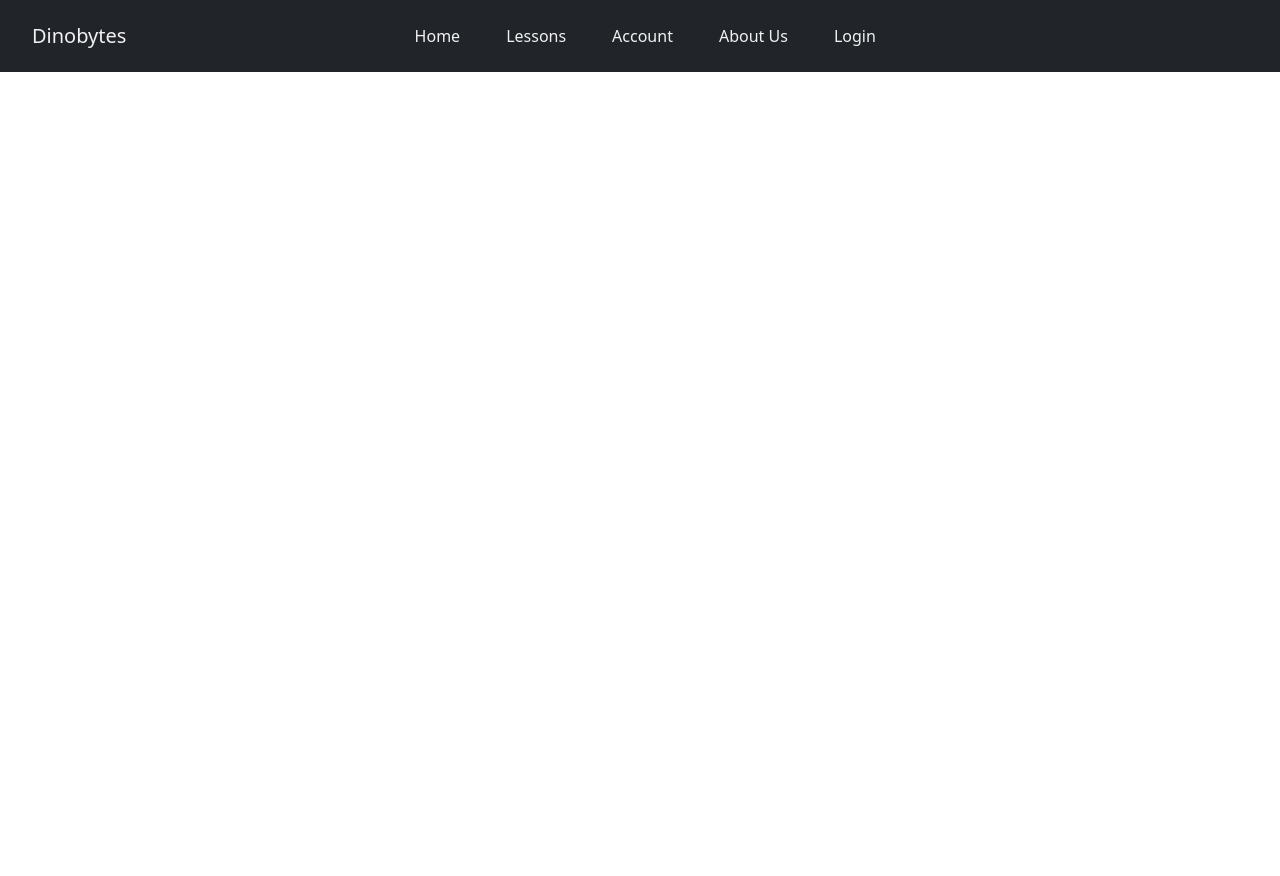
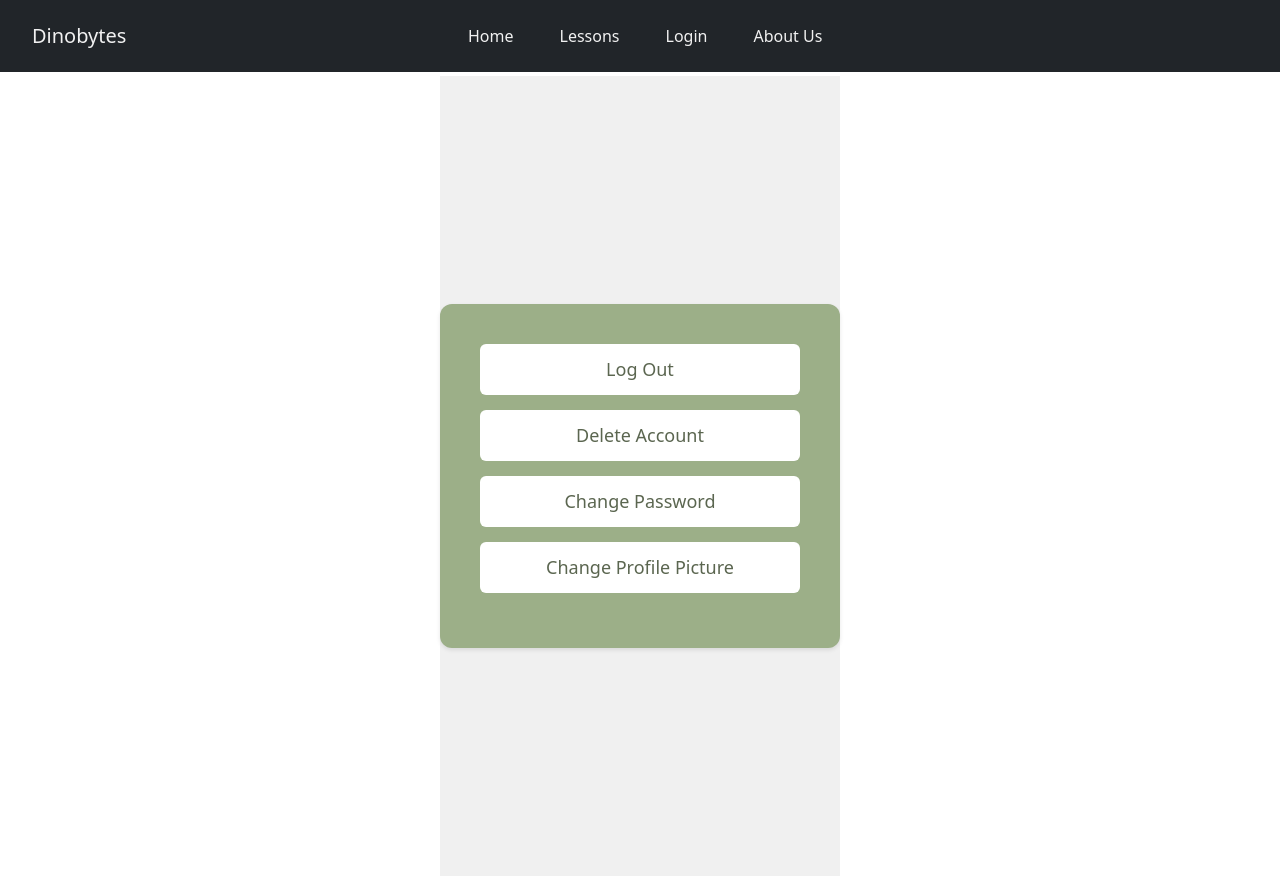
Before and after one commit to MichaelC314/SE-Project, a React (Create React App) app in the folder dinobytes/: page /account in a window 1280 px wide. Before the commit the page ends 800 px from the top, so only its background shows below. Built offline with nearby package versions, Linux system fonts and the light colour scheme.

Commit message:
Added account page, logout and delete account functionality

```diff
--- a/dinobytes/src/scripts/App.js
+++ b/dinobytes/src/scripts/App.js
@@ -8,6 +8,10 @@ import LoginOverlay from './components/LoginOverlay.js';
 import SignUp from './components/SignUp';
 import CppCourse from '../CppCourse/CppCourse';
 import AboutUs from '../AboutUs/AboutUs'; // Import About Us component
+import Account from './components/Account';
+
+import { getDb } from './services/db.mjs';
+import { doc, deleteDoc } from "firebase/firestore";
 
 import cplusplusLogo from '../img/cpp_logo.png';
 import pythonLogo from '../img/python_logo.png';
@@ -16,7 +20,10 @@ import javaLogo from '../img/java_logo.png';
 function App() {
   const [showLogin, setShowLogin] = useState(false);
   const [showSignUp, setShowSignUp] = useState(false);
+  const [isLoggedIn, setIsLoggedIn] = useState(false); //trakcs user's login status
   const navigate = useNavigate();
+  const db = getDb();
+  const [userId, setUserId] = useState(null);
 
   const openSignUp = () => {
     setShowLogin(false);
@@ -33,6 +40,27 @@ function App() {
     setShowSignUp(false);
   };
 
+  const handleLogout = () => {
+    setIsLoggedIn(false); // Update login status
+    navigate('/'); // Redirect to the homepage
+    setTimeout(() => navigate('/'), 0);
+  };
+
+  const deleteAccount = async () => {
+    if (userId) {
+      try {
+        console.log("Attempting to delete user with userId:", userId);
+        await deleteDoc(doc(db, "accountInfo", userId)); // Delete user document
+        handleLogout(); // Log out after deletion
+      } catch (error) {
+        console.error("Error deleting account: ", error);
+        alert("Failed to delete account. Please try again.");
+      }
+    } else {
+      alert("No user ID found.");
+    }
+  };
+
   return (
     <div className="Home">
       {/* Navbar */}
@@ -42,15 +70,28 @@ function App() {
           <Nav className="navbar-nav">
             <Nav.Link as={Link} to="/">Home</Nav.Link>
             <Nav.Link as={Link} to="/lessons">Lessons</Nav.Link>
-            <Nav.Link as={Link} to="/account">Account</Nav.Link>
+            {isLoggedIn ? (
+              <Nav.Link as={Link} to="/account">Account</Nav.Link>
+            ) : (
+              <Nav.Link onClick={openLogin}>Login</Nav.Link>
+            )}
             <Nav.Link as={Link} to="/about-us">About Us</Nav.Link> {/* Added About Us link */}
-            <Nav.Link onClick={openLogin}>Login</Nav.Link>
           </Nav>
         </Container>
       </Navbar>
 
       {/* Modals */}
-      {showLogin && <Login onClose={closeAllModals} onSwitchToSignUp={openSignUp} />}
+      {showLogin && (
+        <Login
+        onClose={closeAllModals}
+        onSwitchToSignUp={openSignUp}
+        onLoginSuccess={(userId) => {
+          setIsLoggedIn(true);
+          setUserId(userId);
+          closeAllModals();
+        }}
+        />
+      )}
       {showSignUp && <SignUp onClose={closeAllModals} />}
 
       {/* Routes */}
@@ -111,6 +152,7 @@ function App() {
           />
           <Route path="/cpp-course" element={<CppCourse />} />
           <Route path="/signup" element={<SignUp />} />
+          <Route path="/account" element={<Account onLogout={handleLogout} onDeleteAccount={deleteAccount} />} />
           <Route path="/about-us" element={<AboutUs />} /> {/* Added About Us route */}
         </Routes>
       </div>
--- /dev/null
+++ b/dinobytes/src/scripts/components/Account.js
@@ -0,0 +1,17 @@
+import React from 'react';
+import '../../styles/Account.css'; // Create a new CSS file for Account-specific styles
+
+function Account({ onLogout, onDeleteAccount }) {
+    return (
+        <div className="account-page">
+        <div className="button-panel">
+            <button className="account-button" onClick={onLogout}>Log Out</button>
+            <button className="account-button" onClick={onDeleteAccount}>Delete Account</button>
+            <button className="account-button">Change Password</button>
+            <button className="account-button">Change Profile Picture</button>
+        </div>
+    </div>
+);
+}
+
+export default Account;
--- a/dinobytes/src/scripts/components/Login.js
+++ b/dinobytes/src/scripts/components/Login.js
@@ -3,7 +3,7 @@ import { getDb } from '../services/db.mjs';
 import { collection, query, where, getDocs } from "firebase/firestore";
 import '../../styles/Main.css';
 
-function Login({ onClose, onSwitchToSignUp }) {
+function Login({ onClose, onSwitchToSignUp, onLoginSuccess  }) {
     const [username, setUsername] = useState('');
     const [password, setPassword] = useState('');
     const [error, setError] = useState('');
@@ -30,8 +30,14 @@ function Login({ onClose, onSwitchToSignUp }) {
             // check documents
             if (!querySnapshot.empty) {
                 alert('Login successful!');
+                console.log("User ID:", username);
+                const userDoc = querySnapshot.docs[0];
+                const userId = userDoc.id;
+                console.log("Retrieved userId on login:", userId);
+                onLoginSuccess(userId); // set login status to true
                 onClose(); // close the login box after success
             } else {
+
                 setError('Invalid username or password');
             }
         } catch (error) {
--- /dev/null
+++ b/dinobytes/src/styles/Account.css
@@ -0,0 +1,40 @@
+/* Centered panel styling for Account page */
+.account-page {
+    display: flex;
+    justify-content: center;
+    align-items: center;
+    height: 100vh; /* Full viewport height for centering */
+    background-color: #f0f0f0; /* Light background for contrast */
+}
+
+/* Enlarged and centered button panel */
+.button-panel {
+    background-color: #9caf88; /* Sage green */
+    width: 400px; /* Increased width for a larger panel */
+    padding: 40px; /* Increased padding for a more substantial look */
+    border-radius: 12px;
+    display: flex;
+    flex-direction: column;
+    align-items: center;
+    box-shadow: 0px 2px 4px rgba(0, 0, 0, 0.1); /* Light shadow */
+}
+
+/* Styling for buttons inside the button panel */
+.account-button {
+    background-color: #ffffff; /* White background for buttons */
+    border: none;
+    color: #5b6650; /* Dark sage text color */
+    font-size: 18px; /* Slightly larger font */
+    padding: 12px 20px;
+    margin-bottom: 15px;
+    cursor: pointer;
+    width: 100%; /* Full width of the button panel */
+    text-align: center;
+    border-radius: 6px;
+    transition: background-color 0.3s ease;
+}
+
+/* Hover effect for buttons */
+.account-button:hover {
+    background-color: #8a9b74; /* Slightly darker sage green on hover */
+}
```
Also changed, not shown: dinobytes/src/App.js (deleted, +0 -121 lines).
